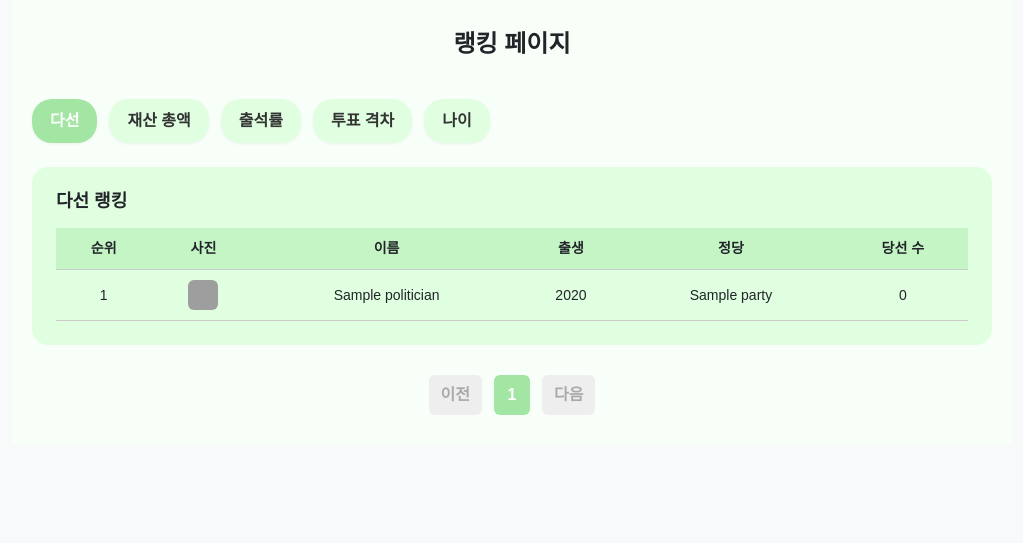
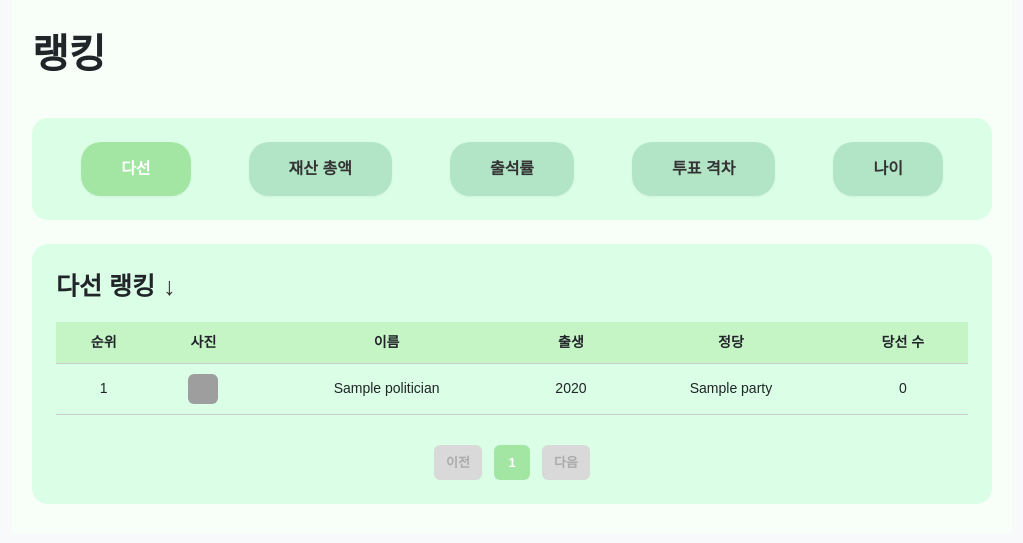
Before and after one commit to TeamICEA/TheSixthRepublic, a Django app: page /ranking/ in a window 1280 px wide. Shown: the top 543 px of the page, without its empty margins (128-1151 px from the left). Run offline with Django 5.2, Linux system fonts and the light colour scheme; tables that the repository leaves empty hold one stand-in row (values such as "Sample post"); parts of the project's set-up code (start-up, migrations or seed data) failed here and were passed over; grey boxes are pictures that could not be loaded.

Commit message:
랭킹 페이지 최종완성

```diff
--- a/back/main/static/main/css/politician_ranking.css
+++ b/back/main/static/main/css/politician_ranking.css
@@ -9,22 +9,35 @@
 
 /* 제목 */
 .page-header h1 {
-  font-size: 24px;
+  font-size: 40px;
   font-weight: bold;
   margin-bottom: 30px;
+  text-align: left;
 }
 
-/* 필터 버튼 */
+/* 외부 박스 스타일 (outer-box처럼) */
+.filters-outerbox {
+  background-color: #daffe6;
+  padding: 24px;
+  margin-bottom: 24px;
+  border-radius: 16px;
+  display: flex;
+  justify-content: center; /* 안의 필터를 가운데 정렬 */
+  align-items: center;
+}
+
+/* 내부 필터 버튼 컨테이너 */
 .ranking_filters {
   display: flex;
-  gap: 12px;
-  margin-bottom: 24px;
   flex-wrap: wrap;
+  gap: 58px;
+  justify-content: center;  /* 버튼 정렬 */
 }
 
+/* 버튼 */
 .ranking_filters a {
-  padding: 10px 18px;
-  background-color: #dfffe0;
+  padding: 15px 40px;
+  background-color: #b2e5c6;
   border-radius: 20px;
   text-decoration: none;
   color: #333;
@@ -37,10 +50,9 @@
   background-color: #a3e5a3;
   color: white;
 }
-
 /* 랭킹 테이블 박스 */
 .ranking-table {
-  background-color: #e0ffe0;
+  background-color: #daffe6;
   padding: 24px;
   border-radius: 16px;
 }
@@ -50,6 +62,40 @@
   font-size: 18px;
   font-weight: bold;
   margin-bottom: 16px;
+}
+.ranking-header {
+  margin-bottom: 16px;
+}
+
+.ranking-title {
+  display: flex;
+  align-items: center;
+  gap: 8px;
+  font-size: 25px;
+  font-weight: bold;
+  margin-bottom: 16px;
+  margin-top: 0;
+}
+
+.ranking-title .ranking-name {
+  margin: 0;
+}
+
+.sort-toggle {
+  color: #333 !important; /* 링크 기본 파란색 무력화 */
+  text-decoration: none !important; /* 밑줄 제거 */
+  font-weight: bold;
+  font-size: 25px;
+  cursor: pointer;
+  display: inline-block;
+  padding: 0;
+  margin: 0;
+  border: none;
+  background: none;
+}
+.sort-toggle:hover {
+  color: #007b00;
+  text-decoration: none;
 }
 
 /* 테이블 스타일 */
@@ -78,8 +124,8 @@ img {
 }
 
 /* 페이지네이션 */
-/* 페이지네이션 */
 .pagination {
+  display: flex;
   margin-top: 30px;
   text-align: center;
    justify-content: center;
@@ -98,12 +144,13 @@ img {
   font-weight: bold;
   min-width: 36px;
   text-align: center;
+  font-size: 13px;
   text-decoration: none;
 }
 
 /* 일반 링크 */
 .pagination a {
-  background-color: #e0ffe0;
+  background-color: #daffe6;
   color: black;
 }
 
@@ -115,7 +162,11 @@ img {
 
 /* 비활성 버튼 */
 .pagination .disabled {
-  background-color: #eee;
+  background-color: #d9d9d9;
   color: #aaa;
   cursor: not-allowed;
 }
+
+.clickable-row {
+  cursor: pointer;
+}
--- a/back/main/templates/main/politician_ranking.html
+++ b/back/main/templates/main/politician_ranking.html
@@ -10,10 +10,11 @@
 <div class="politician-ranking">
      <!-- 페이지 제목 -->
     <div class="page-header">
-        <h1>랭킹 페이지</h1>
+        <h1>랭킹</h1>
     </div>
 
     <!--필터-->
+    <div class="filters-outerbox">
     <div class="ranking_filters">
     <a href="?sort=reelected" class="{% if sort_by == 'reelected' %}active{% endif %}">다선</a>
     <a href="?sort=curr_assets" class="{% if sort_by == 'curr_assets' %}active{% endif %}">재산 총액</a>
@@ -21,17 +22,24 @@
     <a href="?sort=election_gap" class="{% if sort_by == 'election_gap' %}active{% endif %}">투표 격차</a>
     <a href="?sort=birthdate" class="{% if sort_by == 'birthdate' %}active{% endif %}">나이</a>
     </div>
-
+</div>  <!--filters-outerbox-->
     <!-- 랭킹테이블 -->
     <div class="ranking-table">
-        <h3>{% if sort_by == 'reelected' %}다선 랭킹
+        <div class="ranking-header">
+            <div class="ranking-title">
+        <span class="ranking-name">
+            {% if sort_by == 'reelected' %}다선 랭킹
             {% elif sort_by == 'curr_assets' %}재산 랭킹
             {% elif sort_by == 'birthdate' %}나이 랭킹
             {% elif sort_by == 'attendance' %}출석률 랭킹
             {% else %}투표 격차 랭킹
             {% endif %}
-        </h3>
-
+        </span>
+        <a class="sort-toggle" href="?sort={{ sort_by }}&order={% if order == 'asc' %}desc{% else %}asc{% endif %}">
+       {% if order == 'asc' %}↑{% else %}↓{% endif %}
+        </a>
+        </div>  <!--ranking-title-->
+        </div>  <!--ranking-header-->
         <table>
         <thead>
             <tr>
@@ -52,7 +60,7 @@
 
         <tbody>
             {% for politician in politicians %}
-            <tr>
+            <tr onclick="window.location.href='{% url 'politician_report' politician.str_id %}'" class="clickable-row">
             <td>{{ forloop.counter|add:politicians.start_index|add:"-1" }}</td>
             <td><img src="{{ politician.pic_link }}" alt="{{ politician.name }}"></td>
             <td>{{ politician.name }}</td>
@@ -68,13 +76,10 @@
             {% endfor %}
         </tbody>
         </table>
-    </div>
-
-
-    <!--페이지네이션-->
+            <!--페이지네이션-->
         <div class="pagination">
       {% if politicians.has_previous %}
-        <a href="?sort={{ sort_by }}&page={{ politicians.previous_page_number }}">이전</a>
+        <a href="?sort={{ sort_by }}&order={{ order }}&page={{ politicians.previous_page_number }}">이전</a>
             {% else %}
             <span class="disabled">이전</span>
         {% endif %}
@@ -83,16 +88,20 @@
         {% if politicians.number == num %}
           <strong>{{ num }}</strong>
         {% else %}
-          <a href="?sort={{ sort_by }}&page={{ num }}">{{ num }}</a>
+          <a href="?sort={{ sort_by }}&order={{ order }}&page={{ num }}">{{ num }}</a>
         {% endif %}
       {% endfor %}
 
       {% if politicians.has_next %}
-        <a href="?sort={{ sort_by }}&page={{ page_obj.next_page_number }}">다음</a>
+        <a href="?sort={{ sort_by }}&order={{ order }}&page={{ page_obj.next_page_number }}">다음</a>
         {% else %}
         <span class="disabled">다음</span>
       {% endif %}
+    </div>  <!--페이지네이션-->
+
     </div>
+
+
 
     </div>  <!--politician-ranking-->
 
--- a/back/main/views.py
+++ b/back/main/views.py
@@ -722,7 +722,7 @@ def CreateResponse(prompt: str | list, system = "")-> tuple[str, int]: # (text,
 def PoliticianRanking(request):
 
     sort_by=request.GET.get('sort','reelected')
-
+    order=request.GET.get('order')
 
     #나이 계산을 위한 변수 current_year
     current_year=datetime.date.today().year
@@ -751,29 +751,31 @@ def PoliticianRanking(request):
 
     #정렬 기준 설정(정렬 필드)
     sort_fields={
-        'reelected':'-reelected_count',
-        'curr_assets':'-curr_assets_int',
-        'birthdate':'-age',
-        'attendance':'-attendance_plenary',
-        'election_gap':'-election_gap',
+        'reelected':'reelected_count',
+        'curr_assets':'curr_assets_int',
+        'birthdate':'age',
+        'attendance':'attendance_plenary',
+        'election_gap':'election_gap',
     }
 
+
     #기본 정렬 기준 설정(다선여부)
-    standard_order_field=sort_fields.get(sort_by,'-reelected_count')
+    standard_order_field=sort_fields.get(sort_by,'reelected_count')
 
     #null값 필드 지정정
     null_fields=['attendance','election_gap']
 
-    #null값 뒤로 빼서 정렬
-    if any(key in sort_by for key in null_fields):
-        if(standard_order_field.startswith('-')):
-            field=F(standard_order_field[1:]).desc(nulls_last=True)
-        else:
-            field=F(standard_order_field).asc(nulls_last=True)
-        politicians=politicians.order_by(field)
+
+    #방향 기본값
+    is_asc=order=='asc'
+
+    # 정렬 로직 적용
+    if sort_by in null_fields:
+        field = F(standard_order_field).asc(nulls_last=True) if is_asc else F(standard_order_field).desc(nulls_last=True)
+        politicians = politicians.order_by(field)
     else:
-        politicians=politicians.order_by(standard_order_field)
-
+        prefix = '' if is_asc else '-'
+        politicians = politicians.order_by(prefix + standard_order_field)
     #페이지네이션
     paginator=Paginator(politicians,20)
     page_num=request.GET.get('page')
@@ -782,7 +784,8 @@ def PoliticianRanking(request):
     #넘겨줄 정보 만들기
     context={
         'politicians':page_obj,
-        'sort_by':sort_by
+        'sort_by':sort_by,
+        'order':'asc' if is_asc else 'desc',
     }
 
     return render(request,'main/politician_ranking.html',context)
```
